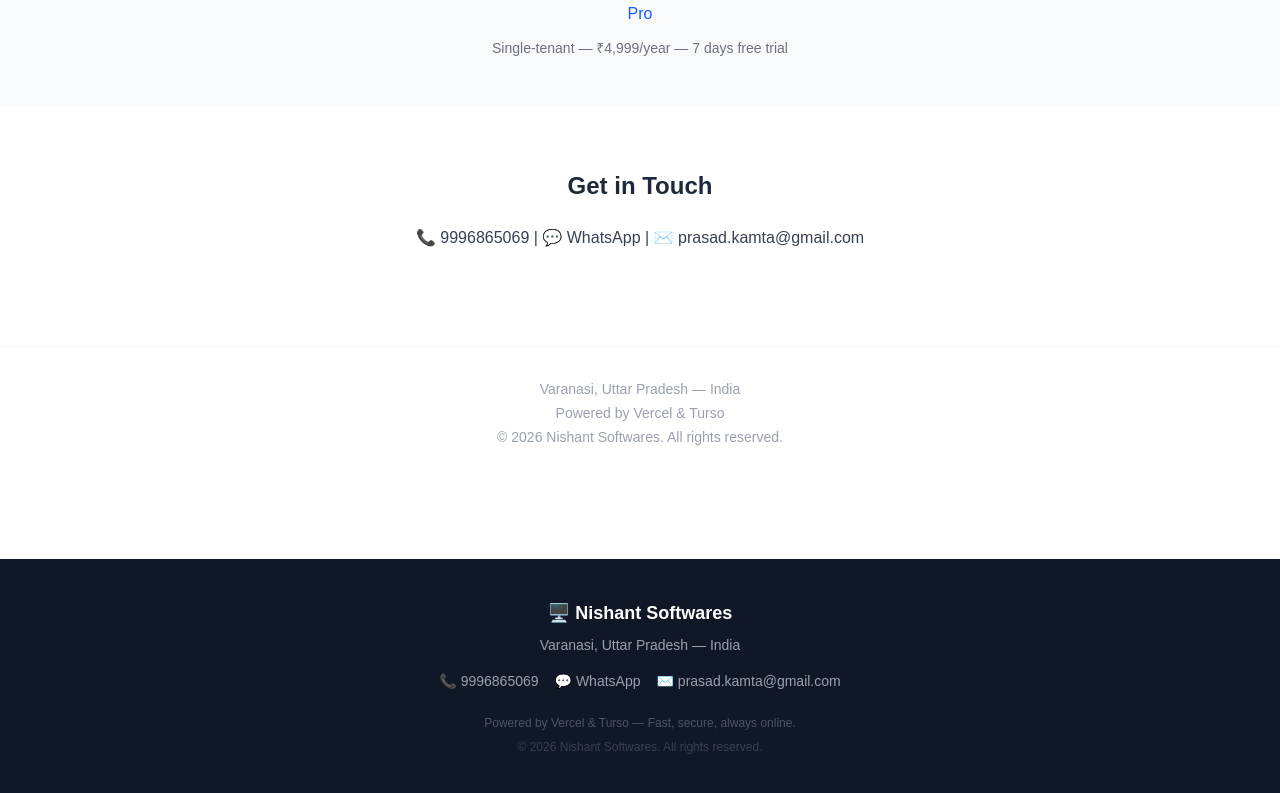
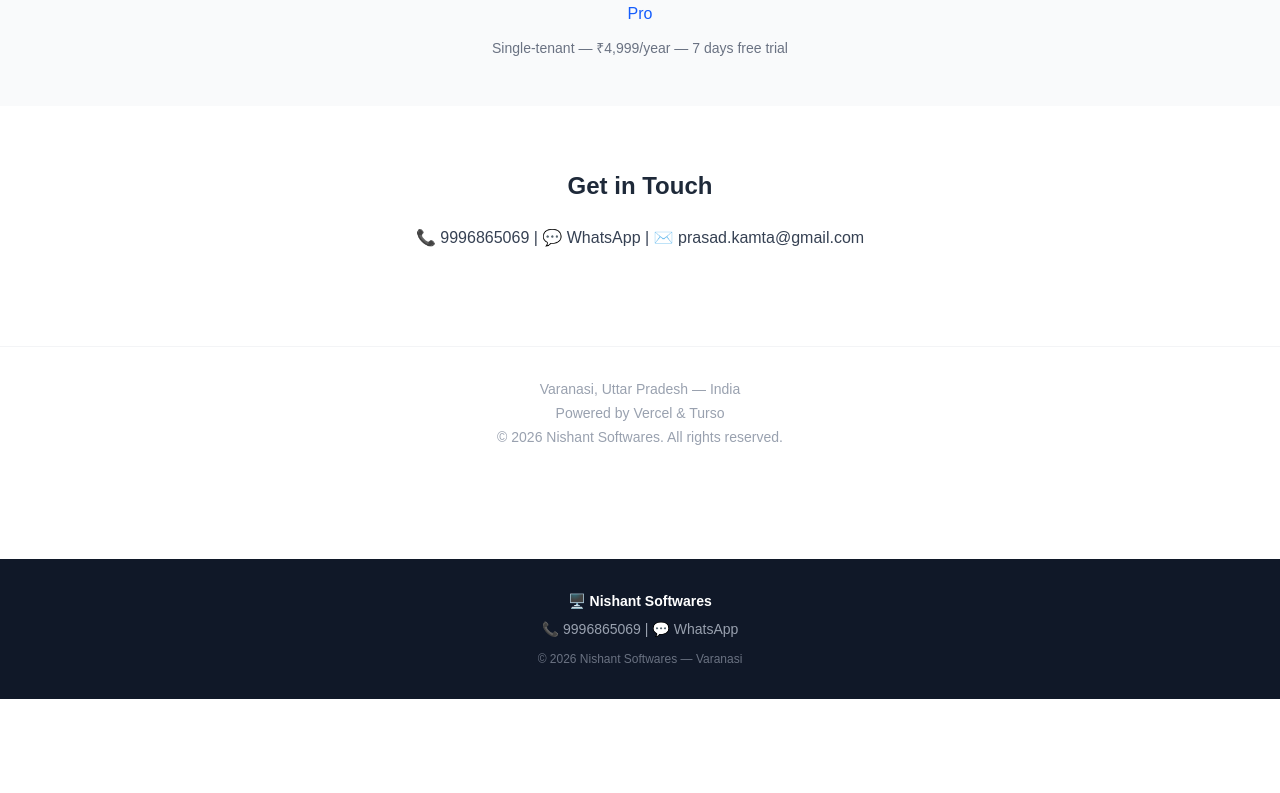
Before and after one commit to nanhaayurveda-kpt/nishant-hub, a Next.js app: page / in a window 1280 px wide. Shown: the part 990-1783 px from the top of the page. After the commit the page ends 1689 px from the top, so only its background shows below. Built offline with nearby package versions, Linux system fonts and the light colour scheme.

Commit message:
Simplify footer

```diff
--- a/components/Footer.js
+++ b/components/Footer.js
@@ -1,23 +1,24 @@
 export default function Footer() {
   return (
-    <footer className="bg-gray-900 text-gray-400 py-10 mt-20">
-      <div className="max-w-6xl mx-auto px-4 text-center">
-        <p className="text-white font-bold text-lg mb-2">🖥️ Nishant Softwares</p>
-        <p className="text-sm mb-4">Varanasi, Uttar Pradesh — India</p>
-        <div className="flex flex-col sm:flex-row justify-center gap-4 text-sm mb-6">
-          <a href="tel:+919996865069" className="hover:text-white">📞 9996865069</a>
-          <a href="https://wa.me/919996865069" target="_blank" rel="noopener noreferrer" className="hover:text-white">💬 WhatsApp</a>
-          <a href="mailto:prasad.kamta@gmail.com" className="hover:text-white">✉️ prasad.kamta@gmail.com</a>
-        </div>
-        <p className="text-xs text-gray-600">
-          Powered by{" "}
-          <a href="https://vercel.com" target="_blank" rel="noopener noreferrer" className="hover:text-gray-400">Vercel</a>
-          {" "}& {" "}
-          <a href="https://turso.tech" target="_blank" rel="noopener noreferrer" className="hover:text-gray-400">Turso</a>
-          {" "}— Fast, secure, always online.
-        </p>
-        <p className="text-xs text-gray-700 mt-2">© 2026 Nishant Softwares. All rights reserved.</p>
-      </div>
+    <footer className="mt-20 bg-gray-900 px-6 py-8 text-center text-sm text-gray-400">
+      <p className="mb-2 font-bold text-white">🖥️ Nishant Softwares</p>
+      <p className="mb-3">
+        <a href="tel:+919996865069" className="hover:text-white">
+          📞 9996865069
+        </a>
+        {" | "}
+        <a
+          href="https://wa.me/919996865069"
+          target="_blank"
+          rel="noopener noreferrer"
+          className="hover:text-green-400"
+        >
+          💬 WhatsApp
+        </a>
+      </p>
+      <p className="text-xs text-gray-500">
+        © 2026 Nishant Softwares — Varanasi
+      </p>
     </footer>
   );
 }
```
